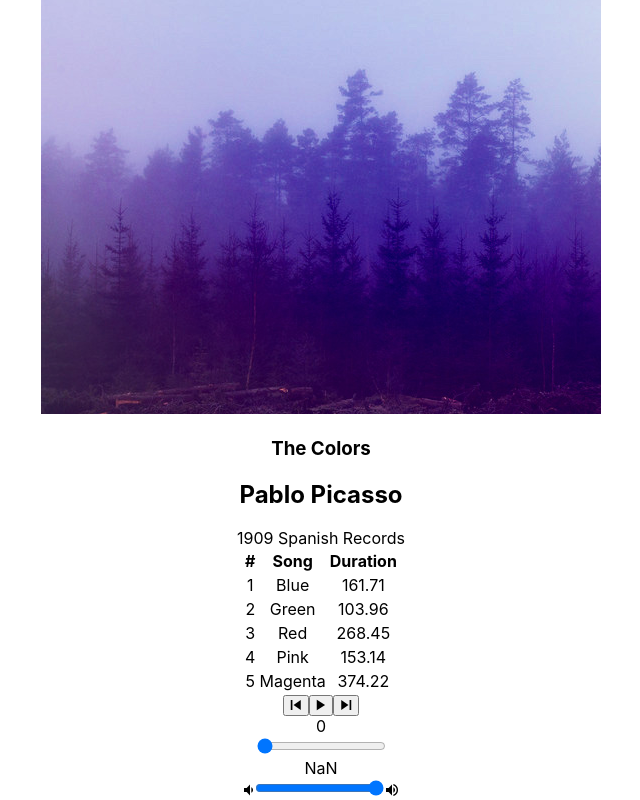
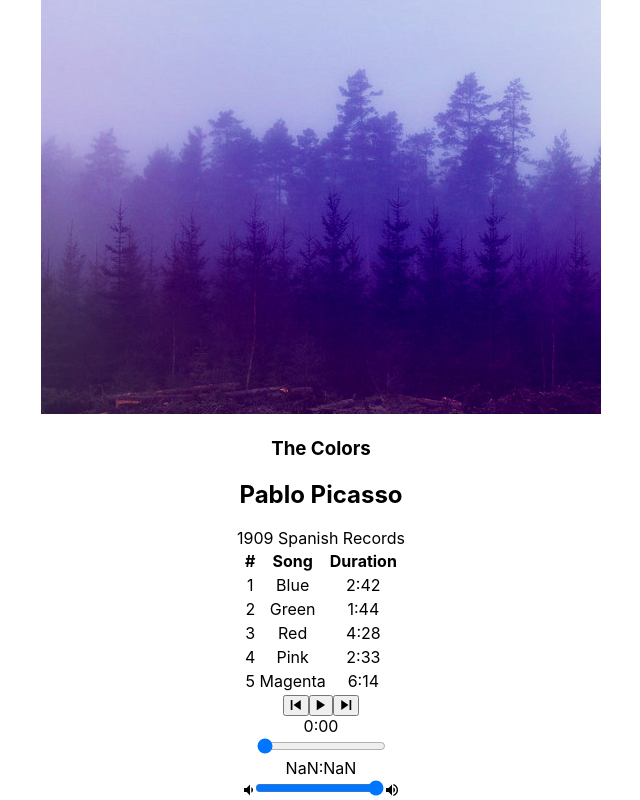
Before and after one commit to lost-stranger/bloc-jams-react, a React (Create React App) app: page /album/the-colors in a window 1280 px wide. Shown: the part 248-1048 px from the top of the page, without its empty margins (319-959 px from the left). Built offline with nearby package versions, Linux system fonts and the light colour scheme.

Commit message:
Checkpoint-Player-Bar-Range-2-Completed

```diff
--- a/src/components/Album.js
+++ b/src/components/Album.js
@@ -13,7 +13,7 @@ class Album extends Component {
     this.state = {
       album: album,
       currentSong: album.songs[0],
-      currentTime: 0,
+      cTime: 0,
       duration: album.songs[0].duration,
       isPlaying: false,
       isHovering: null,
@@ -108,9 +108,9 @@ class Album extends Component {
 
   handleNextClick() {
   const currentIndex = this.state.album.songs.findIndex(song => this.state.currentSong === song);
-  const newIndex = Math.min(this.state.album.songs.length, currentIndex + 1);
-  const newSong = this.state.album.songs[newIndex];
-  this.setSong(newSong);
+  const newIndex1 = Math.min(4, currentIndex + 1);
+  const newSong1 = this.state.album.songs[newIndex1];
+  this.setSong(newSong1);
   this.play();
   }
 
@@ -125,6 +125,14 @@ class Album extends Component {
   this.audioElement.volume = newVolume;
   this.setState({ volume: newVolume });
   }
+
+  formatTime(time) {
+      var time1 = Math.round(time);
+      var time2 = Math.floor(time1/60);
+      var time3 = time1%60;
+      var time4 = time3<10 ? (`${time2}`+`:0`+`${time3}`) : (`${time2}`+`:`+`${time3}`);
+      return time4;
+    }
 
   render() {
     return (
@@ -157,7 +165,7 @@ class Album extends Component {
         onMouseLeave = {() => this.mouseLeave()}>
         <td id = "song-number"> {this.handleHover(song, index)} </td>
         <td id = "song-title"> {song.title}</td>
-        <td id = "song-duration>"> {song.duration} </td>
+        <td id = "song-duration>"> {this.formatTime(song.duration)} </td>
         </tr>)}
         </tbody>
         </table>
@@ -166,6 +174,8 @@ class Album extends Component {
         currentSong={this.state.currentSong}
         currentTime={this.audioElement.currentTime}
         duration={this.audioElement.duration}
+        currentTimeFormattted={this.formatTime(this.audioElement.currentTime)}
+        durationFormatted={this.formatTime(this.audioElement.duration)}
         volume = {this.audioElement.volume}
         handleSongClick={() => this.handleSongClick(this.state.currentSong)}
         handlePrevClick={() => this.handlePrevClick()}
--- a/src/components/PlayerBar.js
+++ b/src/components/PlayerBar.js
@@ -1,6 +1,9 @@
 import React, { Component } from 'react';
 
 class PlayerBar extends Component {
+
+
+
   render() {
     return (
       <section className="player-bar">
@@ -16,7 +19,7 @@ class PlayerBar extends Component {
           </button>
         </section>
         <section id="time-control">
-        <div className="current-time">{this.props.currentTime}</div>
+        <div className="current-time">{this.props.currentTimeFormattted}</div>
           <input
             type="range"
             className="seek-bar"
@@ -26,7 +29,7 @@ class PlayerBar extends Component {
             step="0.01"
             onChange={this.props.handleTimeChange}
             />
-        <div className="total-time">{this.props.duration}</div>
+        <div className="total-time">{this.props.durationFormatted}</div>
         </section>
         <section id="volume-control">
           <span className="icon ion-md-volume-low"></span>
```
